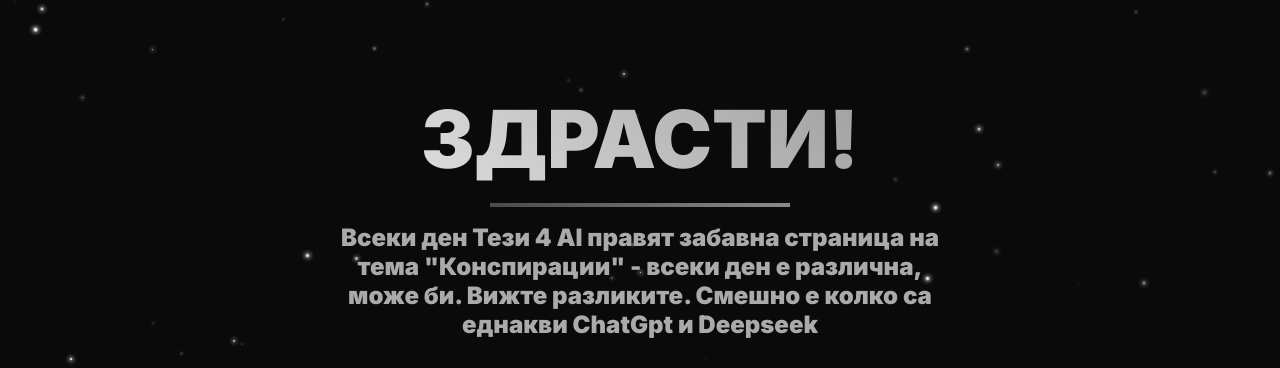
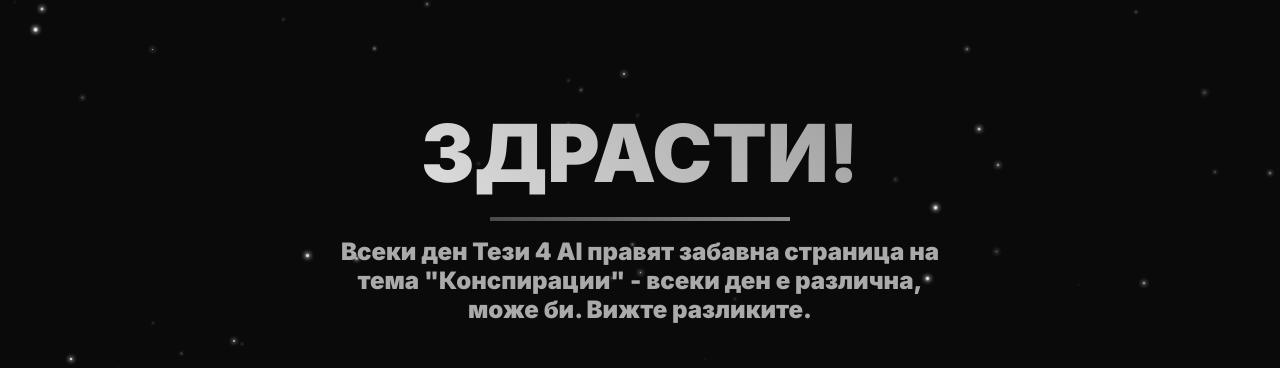
Before and after one commit to Bobsnadenica/bobsnadenica.github.io, a plain HTML site: page index.html in a window 1280 px wide. Shown: the top 368 px of the page. Drawn offline with Linux system fonts and the light colour scheme; no server answers.

Commit message:
Update index.html

```diff
--- a/index.html
+++ b/index.html
@@ -214,7 +214,7 @@
 
     <h1>Здрасти!</h1>
 
-    <h2>Всеки ден Тези 4 AI правят забавна страница на тема "Конспирации" - всеки ден е различна, може би. Вижте разликите. Смешно е колко са еднакви ChatGpt и Deepseek</h2>
+    <h2>Всеки ден Тези 4 AI правят забавна страница на тема "Конспирации" - всеки ден е различна, може би. Вижте разликите.</h2>
 
     <div class="nav-grid">
         <a href="Grok.html">Grok</a>
```
